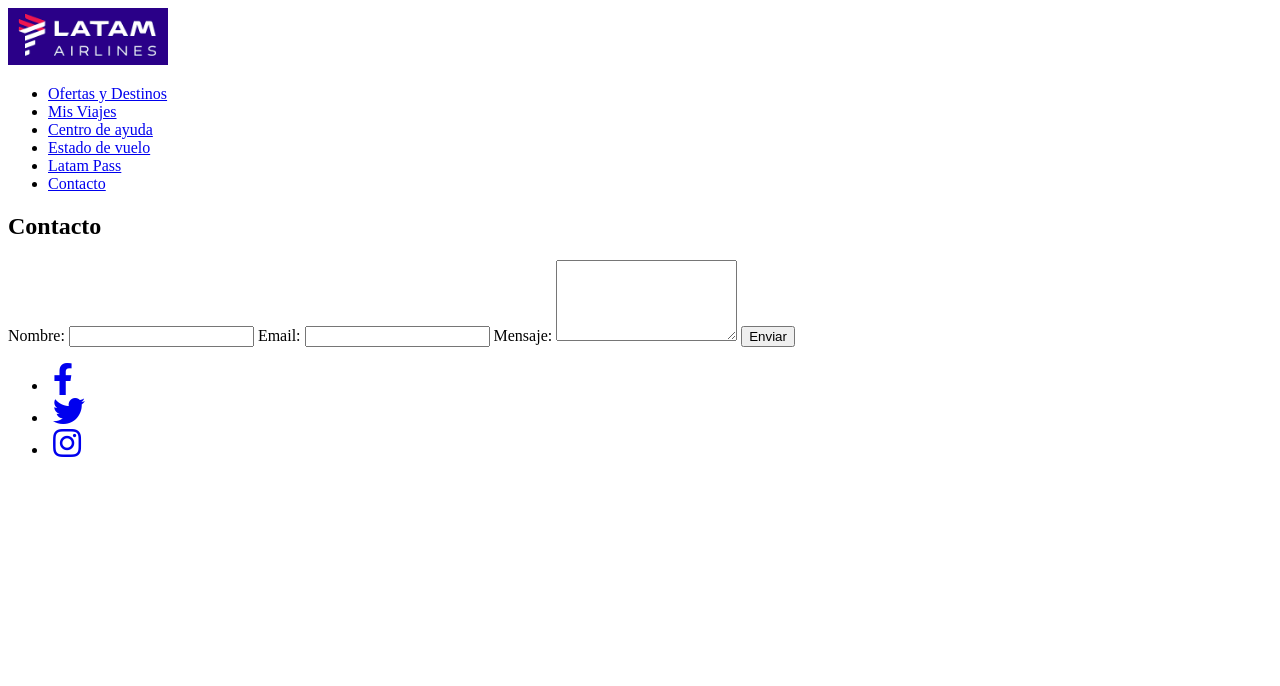
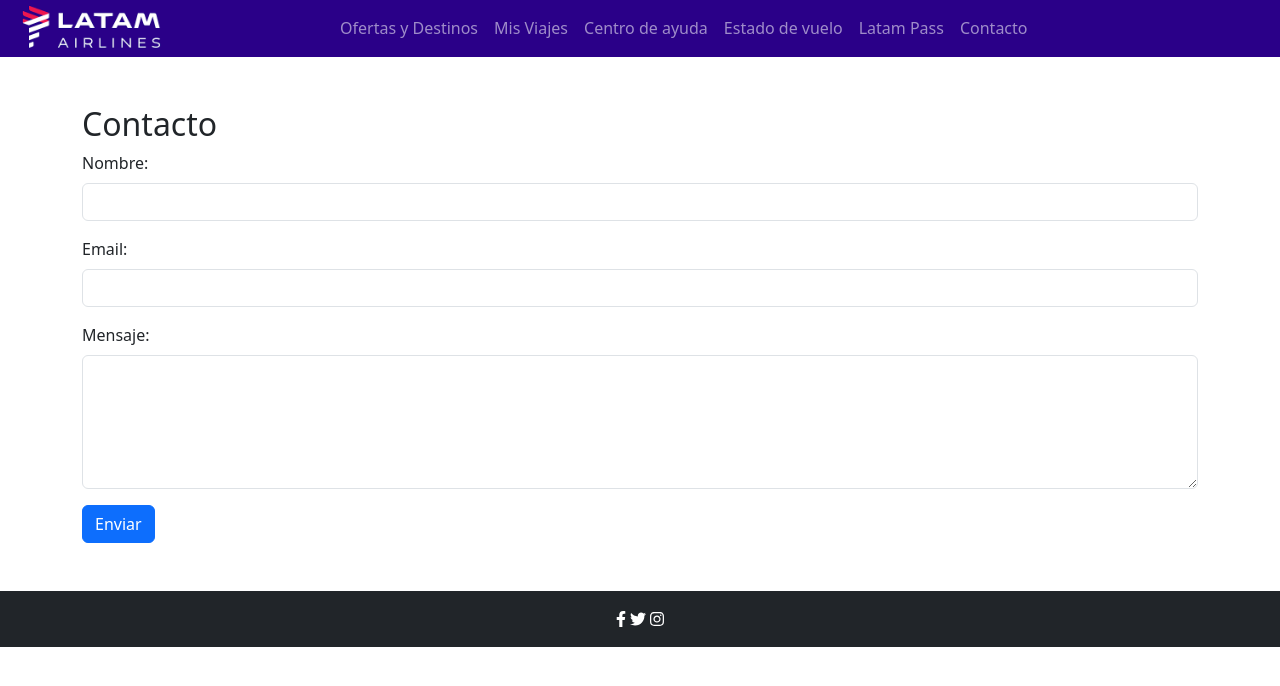
Before and after one commit to scheinkmanalan/CoderHouseLearning, a plain HTML site: page pages/contacto.html in a window 1280 px wide. Drawn offline with nearby package versions, Linux system fonts and the light colour scheme.

Commit message:
contact form
agregado de pagina de contacto. correccion error en links del menu.

```diff
--- a/pages/contacto.html
+++ b/pages/contacto.html
@@ -1,51 +1,89 @@
 <!DOCTYPE html>
+<html lang="es">
 
-<html lang="es">
 <head runat="server">
   <meta charset="UTF-8">
   <meta name="viewport" content="width=device-width, initial-scale=1.0">
   <title>Contacto - Vuelos baratos con Latam Airlines</title>
+  <!-- Bootstrap CSS -->
+  <link rel="stylesheet" href="https://cdn.jsdelivr.net/npm/bootstrap@5.3.0/dist/css/bootstrap.min.css">
+  <!-- Font Awesome -->
+  <link rel="stylesheet" href="https://cdnjs.cloudflare.com/ajax/libs/font-awesome/5.15.3/css/all.min.css">
   <link rel="stylesheet" href="../css/styles.css">
 </head>
+
 <body>
-    <form id="form1" runat="server">
-    <header>
-        <a href="../index.html"><img class="logo" src="../img/latamlogo.png" alt="Logo"></a>
-        <link rel="stylesheet" href="https://cdnjs.cloudflare.com/ajax/libs/font-awesome/5.15.3/css/all.min.css" />
-        <nav>
-              <ul class="menu">
-                <li class="menu-item"><a href="ofertaVuelos.html">Ofertas y Destinos</a></li>
-                <li class="menu-item"><a href="misviajes.html">Mis Viajes</a></li>
-                <li class="menu-item"><a href="centrodeayuda.html">Centro de ayuda</a></li>
-                <li class="menu-item"><a href="estadodevuelo.html">Estado de vuelo</a></li>
-                <li class="menu-item"><a href="latampass.html">Latam Pass</a></li>
-                <li class="menu-item"><a href="contacto.html">Contacto</a></li>
+  <div class="container-fluid" style="background-color: #2a0088; ">
+    <div class="row">
+      <div class="col-12 col-md-3">
+        <a href="../index.html">
+          <img src="../img/latamlogo.png" alt="Latam Logo" class="img-fluid logo">
+        </a>
+      </div>
+      <div class="col-12 col-md-9">
+        <nav class="navbar navbar-expand-md navbar-dark">
+          <ul class="navbar-nav ml-auto">
+            <li class="nav-item">
+              <a class="nav-link" href="../pages/ofertaVuelos.html">Ofertas y Destinos</a>
+            </li>
+            <li class="nav-item">
+              <a class="nav-link" href="../pages/misviajes.html">Mis Viajes</a>
+            </li>
+            <li class="nav-item">
+              <a class="nav-link" href="../pages/centrodeayuda.html">Centro de ayuda</a>
+            </li>
+            <li class="nav-item">
+              <a class="nav-link" href="../pages/estadodevuelo.html">Estado de vuelo</a>
+            </li>
+            <li class="nav-item">
+              <a class="nav-link" href="../pages/latampass.html">Latam Pass</a>
+            </li>
+            <li class="nav-item">
+              <a class="nav-link" href="../pages/contacto.html">Contacto</a>
+            </li>
           </ul>
         </nav>
-    </header>
+      </div>
+    </div>
+  </div>
 
-    <section class="contacto">
+  <section class="contacto py-5">
+    <div class="container">
       <h2>Contacto</h2>
       <div class="formulario">
-            <label for="nombre">Nombre:</label>
-            <input type="text" id="nombre" name="nombre">
-            <label for="email">Email:</label>
-            <input type="email" id="email" name="email">
-            <label for="mensaje">Mensaje:</label>
-            <textarea id="mensaje" name="mensaje" rows="5"></textarea>
-            <button type="submit" >Enviar</button>
+        <form id="form1" runat="server">
+          <div class="mb-3">
+            <label for="nombre" class="form-label">Nombre:</label>
+            <input type="text" id="nombre" name="nombre" class="form-control">
+          </div>
+          <div class="mb-3">
+            <label for="email" class="form-label">Email:</label>
+            <input type="email" id="email" name="email" class="form-control">
+          </div>
+          <div class="mb-3">
+            <label for="mensaje" class="form-label">Mensaje:</label>
+            <textarea id="mensaje" name="mensaje" rows="5" class="form-control"></textarea>
+          </div>
+          <button type="submit" class="btn btn-primary">Enviar</button>
+        </form>
+      </div>
     </div>
   </section>
 
-    <footer>
-      <div class="footer-content">
-        <ul class="social-icons">
-          <li><a href="https://www.facebook.com/" target="_blank"><i class="fab fa-facebook-f"></i></a></li>
-          <li><a href="https://www.twitter.com/" target="_blank"><i class="fab fa-twitter"></i></a></li>
-          <li><a href="https://www.instagram.com/" target="_blank"><i class="fab fa-instagram"></i></a></li>
-        </ul>
+  <!-- Repeated Footer -->
+  <footer class="container-fluid bg-dark text-white text-center py-3">
+    <div class="row">
+      <div class="col">
+        <a href="https://www.facebook.com/" target="_blank" class="fab fa-facebook-f"></a>
+        <a href="https://www.twitter.com/" target="_blank" class="fab fa-twitter"></a>
+        <a href="https://www.instagram.com/" target="_blank" class="fab fa-instagram"></a>
+      </div>
     </div>
   </footer>
-    </form>
+
+  <!-- Bootstrap JS and Font Awesome -->
+  <script src="https://cdn.jsdelivr.net/npm/bootstrap@5.3.0/dist/js/bootstrap.bundle.min.js"></script>
+  <script src="https://cdnjs.cloudflare.com/ajax/libs/font-awesome/5.15.3/js/all.min.js"></script>
 </body>
+
 </html>
```
Also changed, not shown: pages/centrodeayuda.html (+6 -6 lines). Lines whose indentation alone changed are shown as unchanged.
